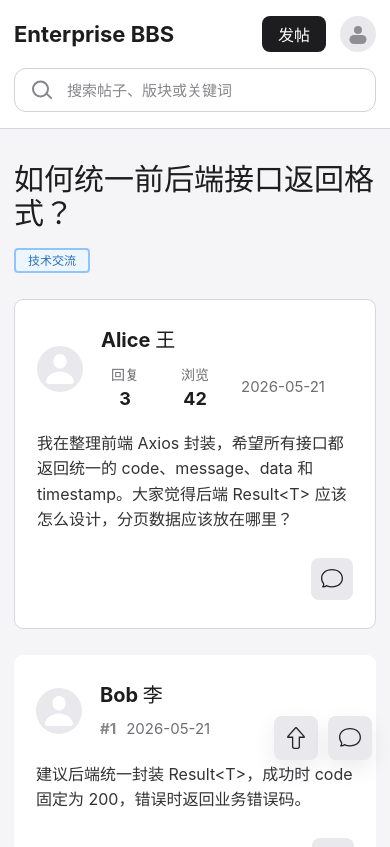
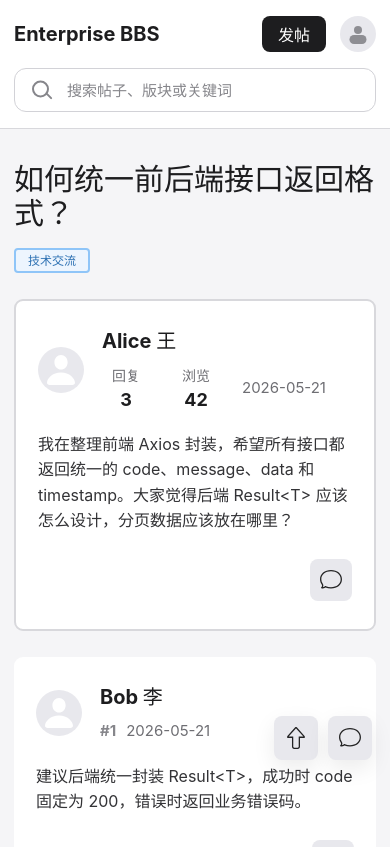
Before and after one commit to fatsheepER/enterprise-bbs, a Vue app in the folder frontend/: page /post/1 in a window 390 px wide. Shown: the top 847 px of the page. Built offline with nearby package versions, Linux system fonts and the light colour scheme.

Commit message:
polish: Slightly adjust app-header brand text font-size

```diff
--- a/frontend/src/assets/main.css
+++ b/frontend/src/assets/main.css
@@ -62,7 +62,7 @@ a {
 }
 
 .app-header__brand {
-  font-size: 25px;
+  font-size: 20px;
   font-weight: 700;
   line-height: 1.1;
 }
@@ -633,7 +633,7 @@ a {
 }
 
 .post-block--main {
-  border: 1px solid #d8d8dc;
+  border: 2px solid #d8d8dc;
 }
 
 .post-block__header {
@@ -990,7 +990,7 @@ a {
   }
 
   .app-header__brand {
-    font-size: 22px;
+    font-size: 20px;
   }
 
   .app-header__search {
```
